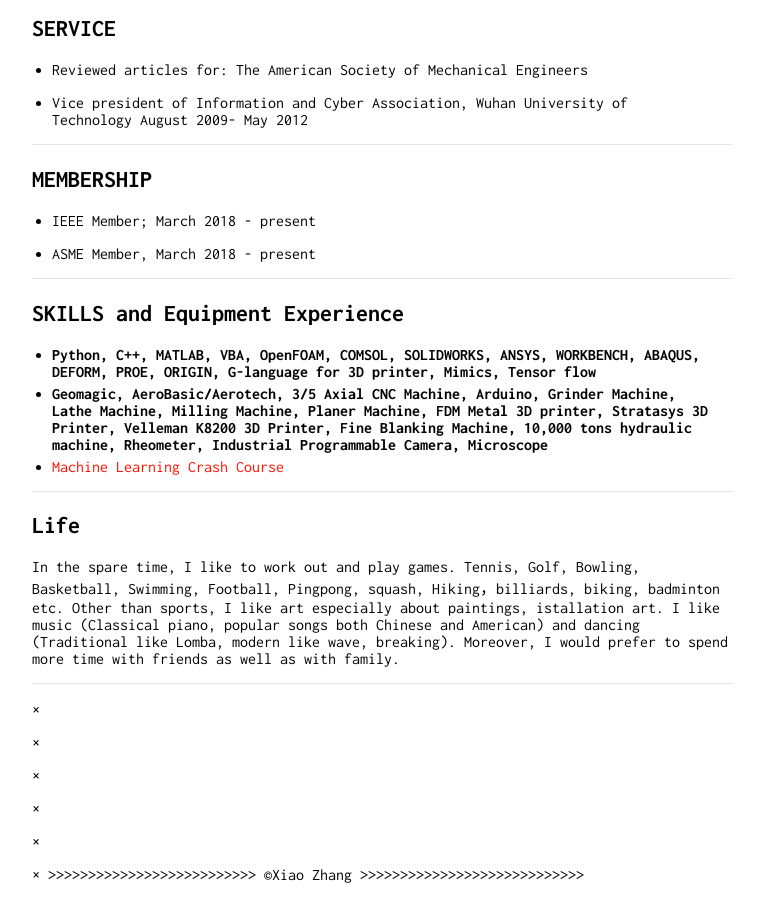
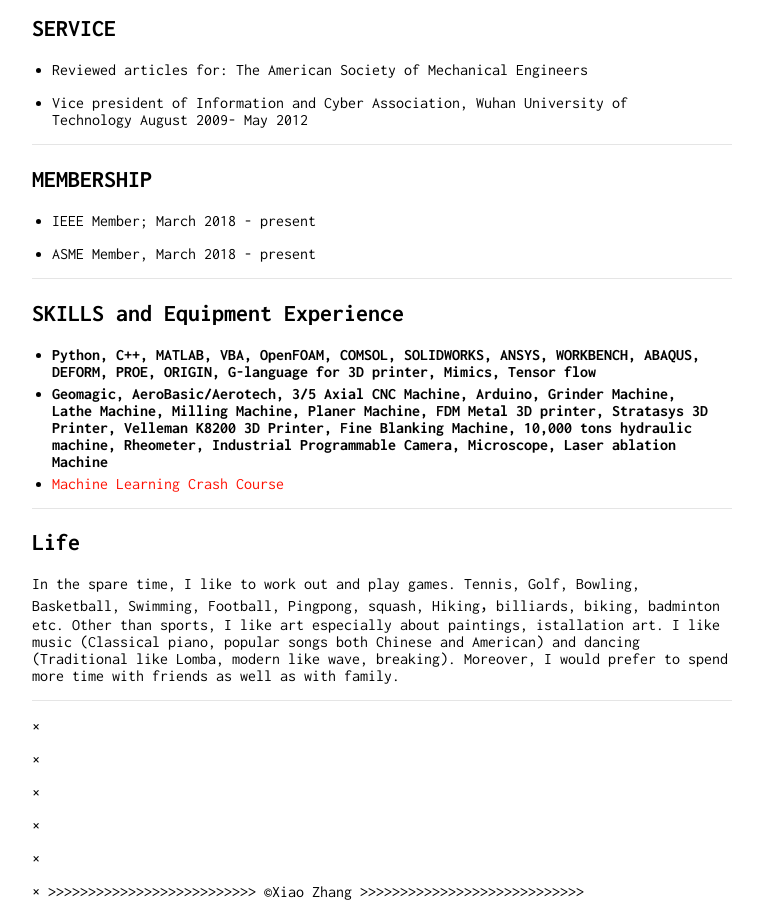
Before and after one commit to zhangxiao2018/zhangxiao2018.github.io, a Jekyll site: the page built from index.md, in a window 1280 px wide and 900 px high, scrolled down 2553 px. Shown: the whole window, without its empty margins (258-1021 px from the left). Built offline with Jekyll 4.4.1, drawn with Linux system fonts in a browser that asks for light colours; our own code applies the rules of GitHub Pages for plain Markdown files.

Commit message:
Update index.md

```diff
--- a/index.md
+++ b/index.md
@@ -126,7 +126,7 @@ August 2009- May 2012
 - - -
 ## SKILLS and Equipment Experience
 * **Python, C++, MATLAB, VBA, OpenFOAM, COMSOL, SOLIDWORKS, ANSYS, WORKBENCH, ABAQUS, DEFORM, PROE, ORIGIN, G-language for 3D printer, Mimics, Tensor flow**
-* **Geomagic, AeroBasic/Aerotech, 3/5 Axial CNC Machine, Arduino, Grinder Machine, Lathe Machine, Milling Machine, Planer Machine, FDM Metal 3D printer, Stratasys 3D Printer, Velleman K8200 3D Printer, Fine Blanking Machine, 10,000 tons hydraulic machine, Rheometer, Industrial Programmable Camera, Microscope**
+* **Geomagic, AeroBasic/Aerotech, 3/5 Axial CNC Machine, Arduino, Grinder Machine, Lathe Machine, Milling Machine, Planer Machine, FDM Metal 3D printer, Stratasys 3D Printer, Velleman K8200 3D Printer, Fine Blanking Machine, 10,000 tons hydraulic machine, Rheometer, Industrial Programmable Camera, Microscope, Laser ablation Machine**
 * [Machine Learning Crash Course](https://developers.google.com/machine-learning/crash-course/)
 
 - - -
```
